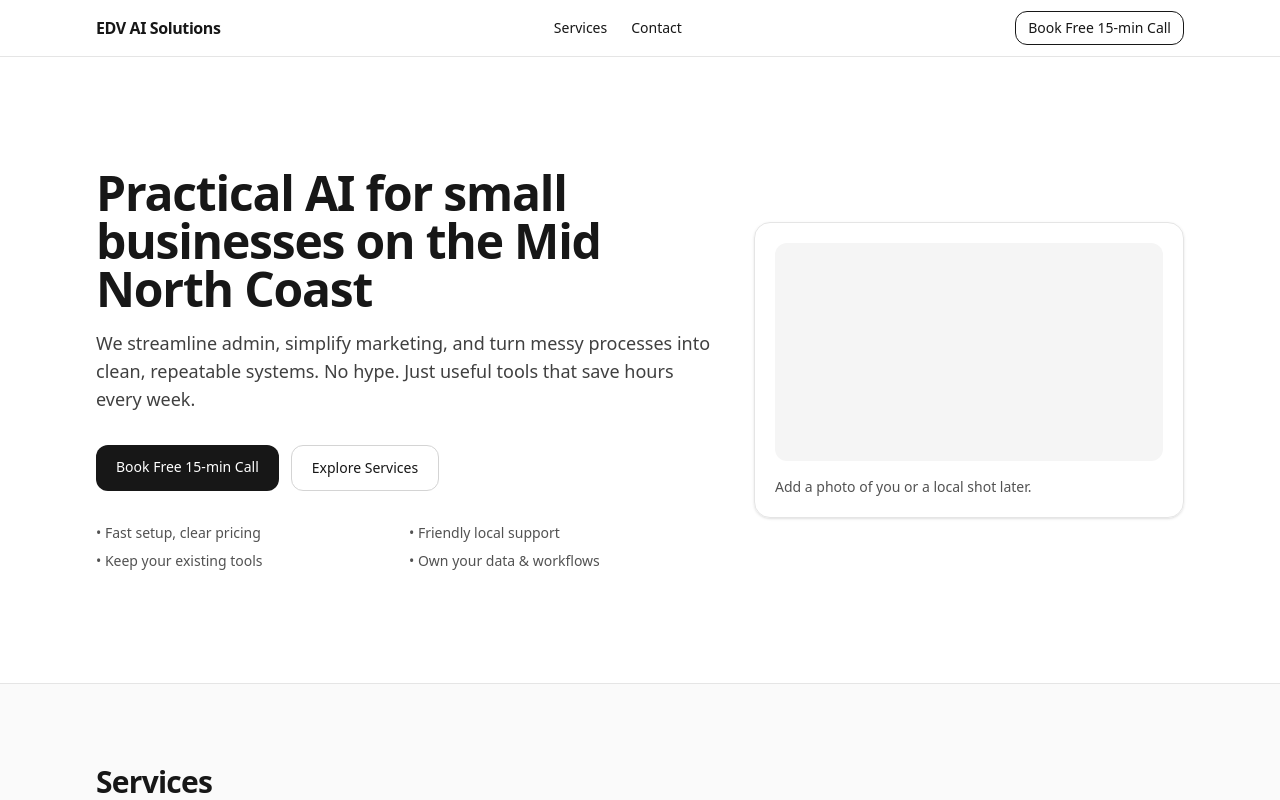
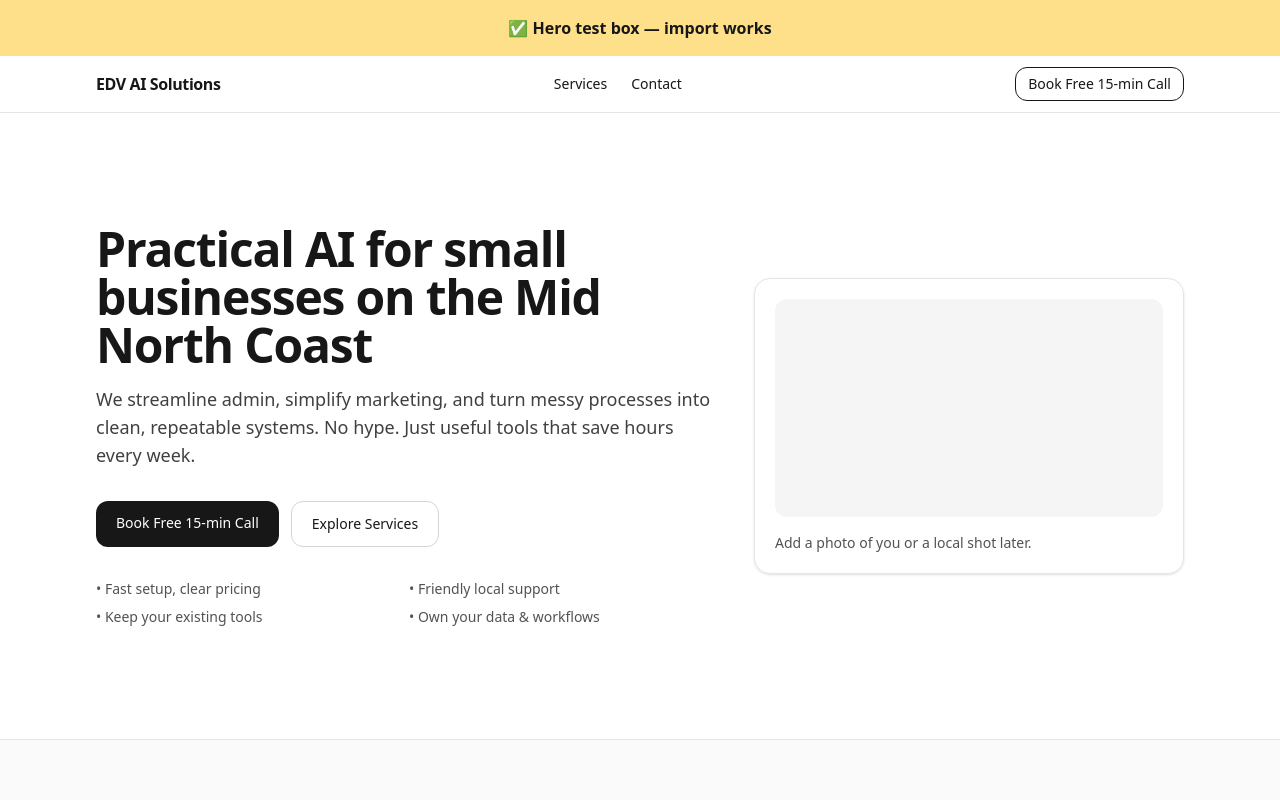
Before and after one commit to Hoppy17/edv-ai-site, a React (Vite) app: page / in a window 1280 px wide. Shown: the top 800 px of the page. Built offline with nearby package versions, Linux system fonts and the light colour scheme.

Commit message:
Clean setup: removed duplicate files, added Hero and TestBox components

```diff
--- a/src/App.tsx
+++ b/src/App.tsx
@@ -1,3 +1,4 @@
+import Hero from "./components/Hero";
 function IconWeb() {
   return (
     <svg viewBox="0 0 24 24" className="h-6 w-6 flex-none" fill="none" stroke="currentColor" strokeWidth="1.5">
@@ -38,6 +39,7 @@ function IconLightbulb() {
 export default function App() {
   return (
     <div className="min-h-screen bg-white text-neutral-900">
+      <Hero />
       <header className="sticky top-0 z-40 bg-white/80 backdrop-blur border-b border-neutral-200">
         <nav className="mx-auto max-w-6xl px-4 sm:px-6 lg:px-8 h-14 flex items-center justify-between">
           <a href="#" className="font-semibold tracking-tight">EDV AI Solutions</a>
--- /dev/null
+++ b/src/TestBox.tsx
@@ -0,0 +1,7 @@
+export default function TestBox() {
+  return (
+    <div style={{ padding: 16, background: "#C2F970" }}>
+      ✅ TestBox is showing — components are working
+    </div>
+  );
+}
--- /dev/null
+++ b/src/components/Hero.tsx
@@ -0,0 +1,7 @@
+export default function Hero() {
+  return (
+    <div style={{ padding: 16, background: "#FFE08A", textAlign: "center" }}>
+      <strong>✅ Hero test box — import works</strong>
+    </div>
+  );
+}
```
